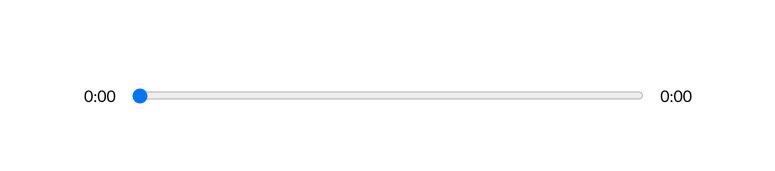
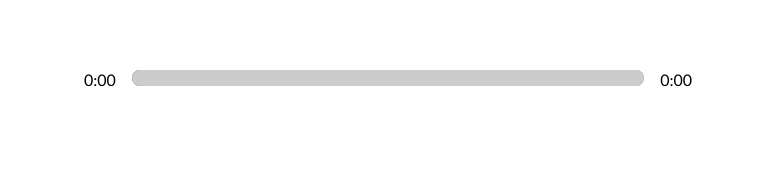
Before and after one commit to artonmirakaj/react-music-player, a React (Create React App) app: page / in a window 1280 px wide. Shown: the part 490-661 px from the top of the page, without its empty margins (252-1027 px from the left). Built offline with nearby package versions, Linux system fonts and the light colour scheme; a web font is replaced by a local one.

Commit message:
customizing input

```diff
--- a/src/App.js
+++ b/src/App.js
@@ -12,7 +12,8 @@
   const [isPlaying, setIsPlaying] = useState(false);
   const [songInfo, setSongInfo] = useState({
     currentTime: 0,
-    currentDuration: 0
+    duration: 0,
+    animationPercentage: 0
   });
   const [libraryStatus, setLibraryStatus] = useState(false)
   const audioRef = useRef(null);
@@ -20,7 +21,16 @@
   const timeUpdateHandler = (e) => {
     const current = e.target.currentTime;
     const duration = e.target.duration;
-    setSongInfo({...songInfo, currentTime: current, currentDuration: duration })
+    const roundedCurrent = Math.round(current);
+    const roundedDuration = Math.round(duration);
+    const animation = Math.round((roundedCurrent / roundedDuration) * 100)
+
+    setSongInfo({
+      ...songInfo,
+      currentTime: current,
+      duration,
+      animationPercentage: animation
+    })
   }
 
   return (
--- a/src/components/Player.js
+++ b/src/components/Player.js
@@ -69,10 +69,15 @@
     playAudio(isPlaying, audioRef);
   }
 
+  const trackAnim = {
+    transform: `translateX(${songInfo.animationPercentage}%)`
+  }
+
   return (
     <div className='player'>
       <div className='time-control'>
         <p>{getTime(songInfo.currentTime)}</p>
+        <div style={{ background: `linear-gradient(to right, ${currentSong.color[0]},${currentSong.color[1]})`}} className='track'>
           <input
             min={0}
             max={songInfo.duration || 0}
@@ -80,7 +85,9 @@
             onChange={dragHandler}
             type='range'
           />
-        <p>{songInfo.currentDuration ? getTime(songInfo.currentDuration) : '0:00'}</p>
+          <div style={trackAnim} className='animate-track'></div>
+        </div>
+        <p>{songInfo.duration ? getTime(songInfo.duration) : '0:00'}</p>
       </div>
       <div className='play-control'>
         <FontAwesomeIcon
--- a/src/styles/_player.scss
+++ b/src/styles/_player.scss
@@ -8,16 +8,18 @@
 
 .time-control {
   width: 50%;
-  // background: lightcoral;
   display: flex;
 
   input {
     width: 100%;
-    padding: 1rem 0rem;
+    // padding: 1rem 0rem;
+    -webkit-appearance: none;
+    background: transparent;
+    cursor: pointer;
   }
 
   p {
-    padding: 1rem;
+    padding: 0rem 1rem;
   }
 }
 
@@ -27,9 +29,38 @@
   align-items: center;
   padding: 1rem;
   width: 30%;
-  // background: lightgreen;
 
   svg {
     cursor: pointer;
   }
 }
+
+input[type="range"]:focus {
+  outline: none;
+}
+
+input[type="range"]::-webkit-slider-thumb {
+  -webkit-appearance: none;
+  height: 16px;
+  width: 16px;
+}
+
+.track {
+  background: lightcoral;
+  width: 100%;
+  height: 1rem;
+  position: relative;
+  border-radius: 1rem;
+  overflow: hidden;
+}
+
+.animate-track {
+  background: rgb(204, 204, 204);
+  width: 100%;
+  height: 100%;
+  position: absolute;
+  top: 0;
+  left: 0;
+  transform: translateX(0%);
+  pointer-events: none;
+}
```
Lines whose indentation alone changed are shown as unchanged.
